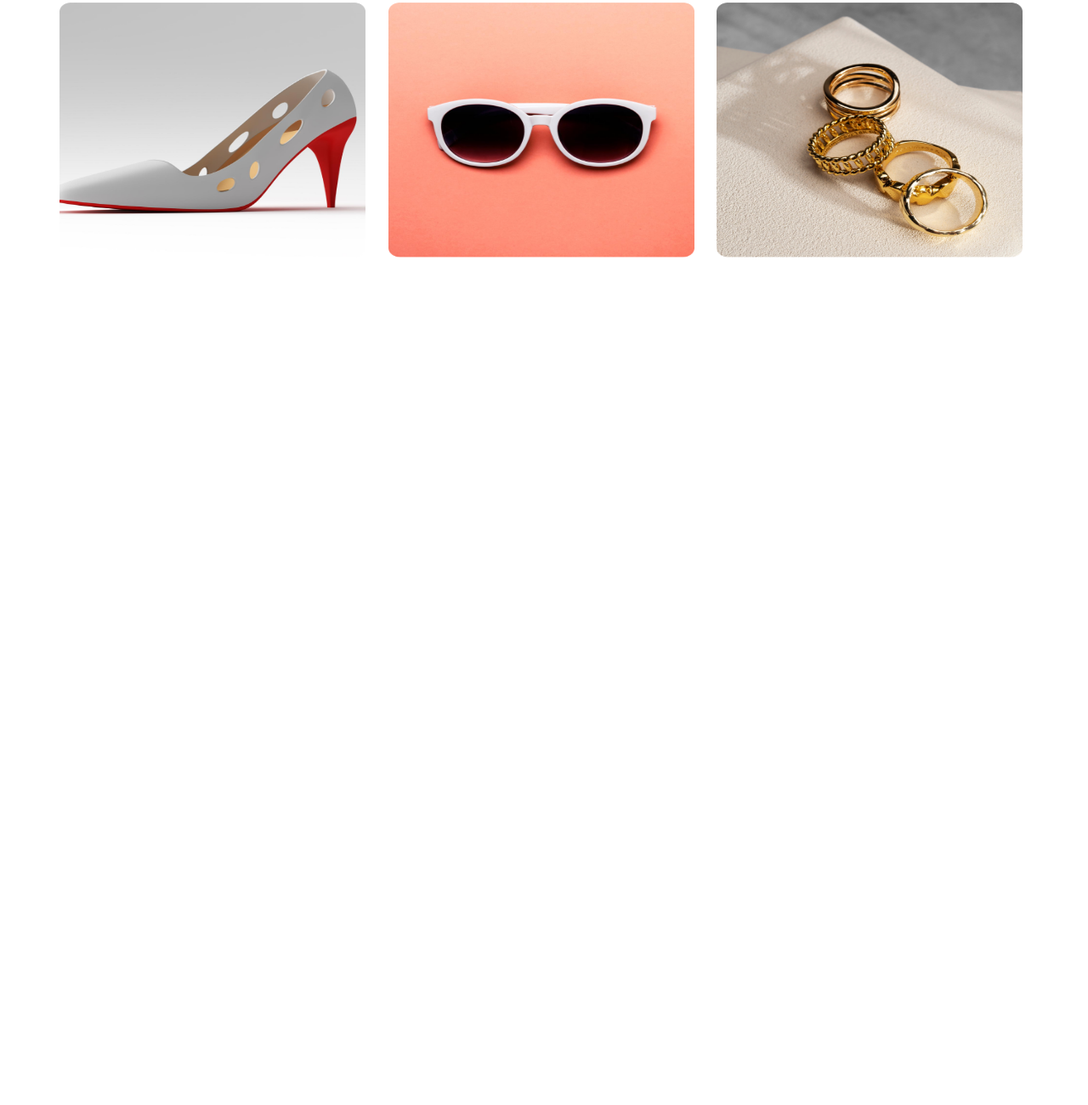
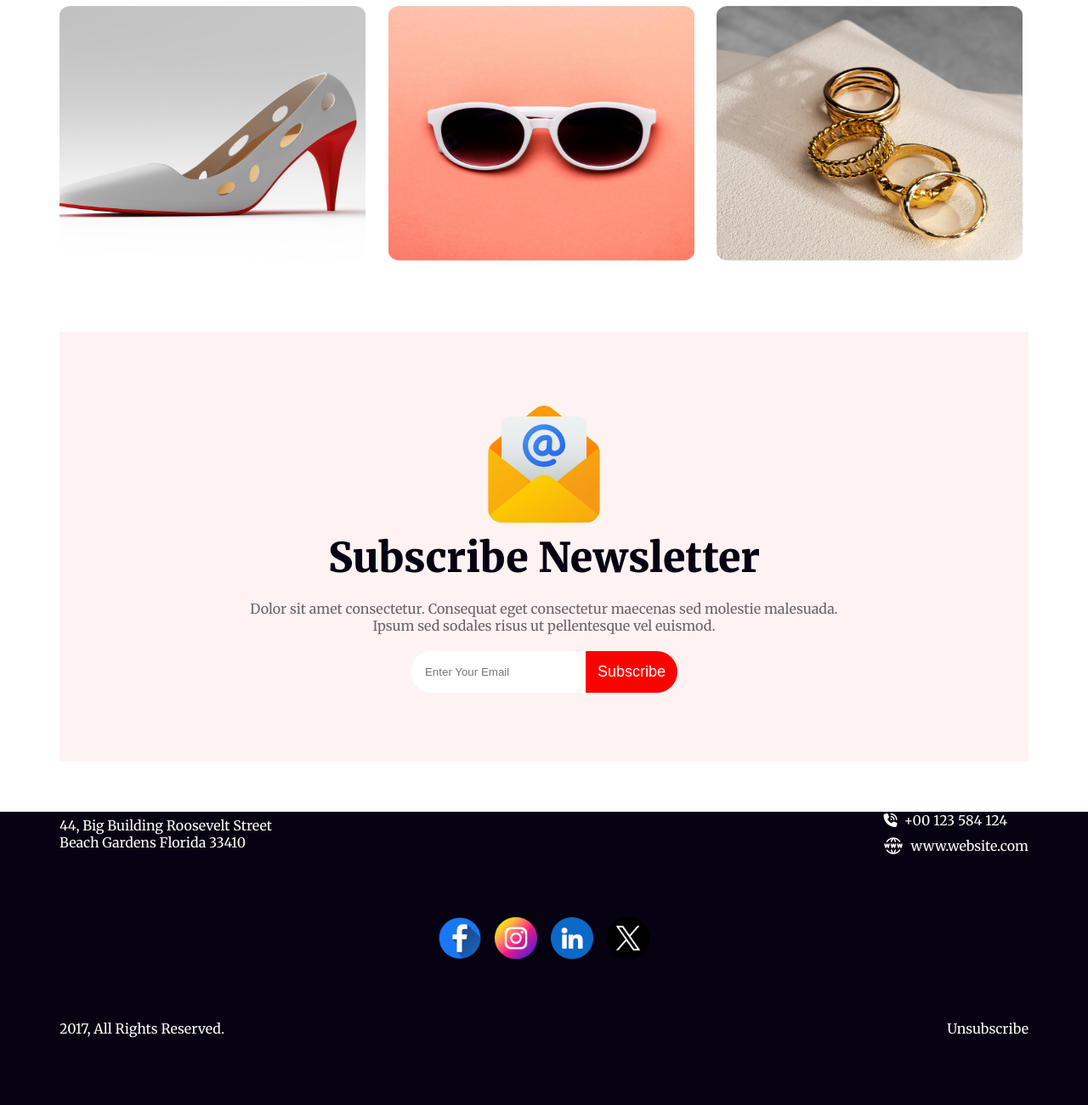
Before and after one commit to helal9380/new-year24, a plain HTML site: page index.html in a window 1280 px wide. Shown: the part 4787-6087 px from the top of the page at 85% size. Before the commit the page ends 5090 px from the top, so only its background shows below. Drawn offline with Linux system fonts and the light colour scheme.

Commit message:
all section are added

```diff
--- a/index.html
+++ b/index.html
@@ -4,6 +4,7 @@
     <meta charset="UTF-8">
     <meta name="viewport" content="width=device-width, initial-scale=1.0">
     <link rel="preconnect" href="https://fonts.googleapis.com">
+    <link rel="stylesheet" href="https://cdnjs.cloudflare.com/ajax/libs/font-awesome/6.5.1/css/all.min.css" integrity="sha512-DTOQO9RWCH3ppGqcWaEA1BIZOC6xxalwEsw9c2QQeAIftl+Vegovlnee1c9QX4TctnWMn13TZye+giMm8e2LwA==" crossorigin="anonymous" referrerpolicy="no-referrer" />
 <link rel="preconnect" href="https://fonts.gstatic.com" crossorigin>
 <link href="https://fonts.googleapis.com/css2?family=Merriweather:wght@400;700;900&display=swap" rel="stylesheet">
 <link rel="stylesheet" href="style.css">
@@ -95,17 +96,67 @@
                 <p>Dolor sit amet consectetur. Consequat eget consectetur maecenas sed molestie malesuada. <br> Ipsum sed sodales risus ut pellentesque vel euismod. </p>
             </div>
             <div class="portfolio">
+                <div class="port-image">
                     <img src="./resources/Rectangle 3.png" alt="">
+                </div>
+                <div class="port-image">
                     <img src="./resources/Rectangle 4.png" alt="">
+                </div>
+                <div class="port-image">
                     <img src="./resources/Rectangle 5.png" alt="">
+                </div>
+                <div class="port-image">
                     <img src="./resources/Rectangle 6.png" alt="">
+                </div>
+                <div class="port-image">
                     <img src="./resources/Rectangle 7.png" alt="">
+                </div>
+                <div class="port-image">
                     <img src="./resources/Rectangle 8.png" alt="">
+                </div>
+            </div>
+        </div>
+        <div class="subscribe-section main-container">
+            <div class="subscribe-content">
+                <img src="./resources/Group 61.png" alt="">
+                <h2>Subscribe Newsletter</h2>
+                <p>Dolor sit amet consectetur. Consequat eget consectetur maecenas sed molestie malesuada. <br> Ipsum sed sodales risus ut pellentesque vel euismod. </p>
+                <div class="subscriber-box">
+                    <input type="email" placeholder="Enter Your Email" name="" id="">
+                    <button class="subscribe-btn">Subscribe</button>
+                </div>
             </div>
         </div>
     </main>
     <footer>
+        <div class="footer-container">
+            <div class="footer-content">
+                <p>44, Big Building Roosevelt Street
+                <br>
+                Beach Gardens Florida 33410</p>
+                <div class="link">
+                    <div class="phone">
+                        <i class="fa fa-volume-control-phone" aria-hidden="true"></i>
+                    <p>+00 123 584 124</p>
+                    </div>
+                    <div class="website">
+                        <img src="./resources/Website.png" alt="">
+                        <p>www.website.com</p>
+                    </div>
+                </div>
 
+            </div>
+            <div class="social-icons">
+                <img src="./resources/Facebook.png" alt="">
+                <img src="./resources/Instagram.png" alt="">
+                <img src="./resources/Linkedin.png" alt="">
+                <img src="./resources/Twitter.png" alt="">
+            </div>
+            <div class="copy-right">
+                <p>2017, All Rights Reserved.</p>
+                <p>Unsubscribe</p>
+            </div>
+        </div>
     </footer>
 </body>
 </html>
--- a/style.css
+++ b/style.css
@@ -279,13 +279,13 @@ span.holy-day {
     border-radius: 10px;
 }
 
-/* portfolio section */
 .portfolio-section {
     margin-top: 0px;
     padding-top: 0px;
 }
-.portfolio-content h4{
-    color: #f00;
+
+.portfolio-content h4 {
+    color: rgb(255, 0, 0);
     font-size: 24px;
     font-weight: 500;
 }
@@ -296,24 +296,126 @@ span.holy-day {
 }
 
 .portfolio-content p {
-    color: rgba(7, 2, 17, 0.60);
+    color: rgba(7, 2, 17, 0.6);
     margin-bottom: 48px;
 }
 
 .portfolio {
-    height: 70vh;
+    height: 100%;
     display: grid;
     grid-template-columns: repeat(3, 1fr);
     gap: 20px;
-
 }
 
 .portfolio img {
     height: 300px;
     width: 360px;
-    transition: transform 1s;
+    transition: transform 1s ease 0s;
 }
 
 .portfolio img:hover {
-    transform: rotateZ(90deg);
 }
+
+.subscribe-section {
+    margin-top: 80px;
+}
+
+.subscribe-section {
+    background: rgba(255, 0, 0, 0.05);
+}
+
+.subscribe-content {
+    padding: 80px 0px;
+    text-align: center;
+}
+
+.subscribe-content h2 {
+    font-size: 48px;
+    font-weight: 800;
+    color: rgb(7, 2, 17);
+}
+
+.subscribe-content p {
+    color: rgba(7, 2, 17, 0.6);
+    font-weight: 400;
+    margin: 20px 0px;
+}
+
+.subscribe-btn {
+    margin-left: -5px;
+    border: none;
+    padding: 14px;
+    background: rgb(255, 0, 0);
+    color: rgb(255, 255, 255);
+    font-size: 18px;
+    border-radius: 0px 30px 30px 0px;
+}
+
+.subscriber-box input {
+    padding: 20px;
+    border: none;
+    border-radius: 30px 0px 0px 30px;
+}
+
+.subscriber-box input {
+    padding: 17px;
+    border: none;
+    border-radius: 30px 0px 0px 30px;
+}
+
+.subscriber-box {
+    display: flex;
+    justify-content: center;
+    align-items: center;
+}
+
+.footer-container {
+    background-color: rgb(7, 2, 17);
+}
+
+.footer-content {
+    margin: auto;
+    width: 1140px;
+    color: rgb(255, 255, 255);
+    /* padding: 58px 0px; */
+    display: flex;
+    justify-content: space-between;
+    align-items: center;
+}
+
+.phone {
+    margin-bottom: 8px;
+    display: flex;
+    align-items: center;
+    gap: 8px;
+}
+
+.website {
+    display: flex;
+    align-items: center;
+    gap: 8px;
+}
+
+.social-icons {
+    display: flex;
+    gap: 16px;
+    justify-content: center;
+    align-items: center;
+    color: rgb(255, 255, 255);
+    padding: 71px;
+}
+
+.social-icons img {
+    width: 50px;
+    height: 50px;
+}
+
+.copy-right {
+    width: 1140px;
+    display: flex;
+    justify-content: space-between;
+    align-items: center;
+    color: rgb(255, 255, 255);
+    padding-bottom: 80px;
+    margin: auto;
+}
```
Lines whose indentation alone changed are shown as unchanged.
